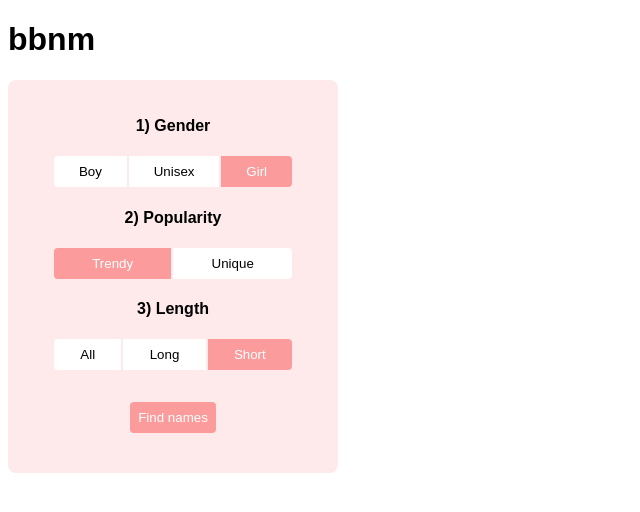
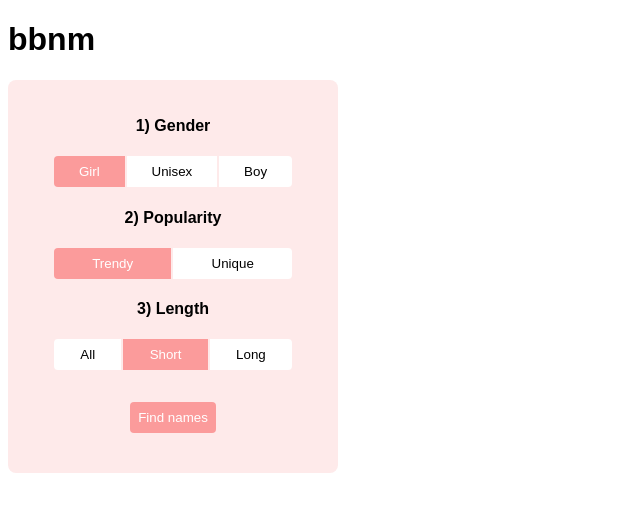
Before and after one commit to tadasmajeris/babyname, a Nuxt app: page / in a window 1280 px wide. Shown: the top 512 px of the page, without its empty margins (0-640 px from the left). Built offline with nearby package versions, Linux system fonts and the light colour scheme.

Commit message:
Option.vue component extracted

```diff
--- a/app.vue
+++ b/app.vue
@@ -24,63 +24,50 @@
                               });
     selectedNames.value = filteredNames.map(n => n.name);
   }
+
+  const optionsArray = [
+    {
+      title: '1) Gender',
+      category: 'gender',
+      buttons: [Gender.GIRL, Gender.UNISEX, Gender.BOY]
+    },
+    {
+      title: '2) Popularity',
+      category: 'popularity',
+      buttons: [Popularity.TRENDY, Popularity.UNIQUE]
+    },
+    {
+      title: '3) Length',
+      category: 'length',
+      buttons: [Length.ALL, Length.SHORT, Length.LONG]
+    }
+  ]
 </script>
 
 <template>
   <div class="container">
     <h1>bbnm</h1>
     <div class="options">
-
-      <div class="option">
-        <h4>1) Gender</h4>
-        <div class="buttons">
-          <button :class="{active: options.gender==Gender.BOY}"
-            @click="options.gender=Gender.BOY">Boy
-          </button>
-          <button :class="{active: options.gender==Gender.UNISEX}"
-            @click="options.gender=Gender.UNISEX">Unisex
-          </button>
-          <button :class="{active: options.gender==Gender.GIRL}"
-            @click="options.gender=Gender.GIRL">Girl
-          </button>
-        </div>
-      </div>
-
-      <div class="option">
-        <h4>2) Popularity</h4>
-        <div class="buttons">
-          <button :class="{active: options.popularity==Popularity.TRENDY}"
-            @click="options.popularity=Popularity.TRENDY">Trendy
-          </button>
-          <button :class="{active: options.popularity==Popularity.UNIQUE}"
-            @click="options.popularity=Popularity.UNIQUE">Unique
-          </button>
-        </div>
-      </div>
-
-      <div class="option">
-        <h4>3) Length</h4>
-        <div class="buttons">
-          <button :class="{active: options.length==Length.ALL}"
-            @click="options.length=Length.ALL">All
-          </button>
-          <button :class="{active: options.length==Length.LONG}"
-            @click="options.length=Length.LONG">Long
-          </button>
-          <button :class="{active: options.length==Length.SHORT}"
-            @click="options.length=Length.SHORT">Short
-          </button>
-        </div>
-      </div>
-
+      <Option v-for="option in optionsArray" :key="option.title" :option="option" :options="options" />
       <button class="primary" @click="findNames">Find names</button>
     </div>
 
     <div class="cards">
-      <div class="card" v-for="name in selectedNames">{{name}}</div>
+      <div class="card" :key="i" v-for="(name, i) in selectedNames">{{name}}</div>
     </div>
   </div>
 </template>
+
+<style>
+button {
+  background-color: white;
+  padding: 0.5rem;
+  flex-grow: 1;
+  border: none;
+  margin: 0 1px;
+  cursor: pointer;
+}
+</style>
 
 <style scoped>
 .container {
@@ -102,34 +89,11 @@
   padding-bottom: 2.5rem;
 }
 
-.buttons {
-  min-width: 240px;
-  display: flex;
-}
-
-button {
-  background-color: white;
-  padding: 0.5rem;
-  flex-grow: 1;
-  border: none;
-  margin: 0 1px;
-  cursor: pointer;
-}
-button:first-of-type {
-  border-top-left-radius: 4px;
-  border-bottom-left-radius: 4px;
-}
-button:last-of-type {
-  border-top-right-radius: 4px;
-  border-bottom-right-radius: 4px;
-}
-button.active, button.primary {
+button.primary {
   background-color: #fb9b9b;
   color: white;
-}
-
-button.primary {
   margin-top: 2rem;
+  border-radius: 4px;
 }
 
 .cards {
@@ -147,3 +111,4 @@ button.primary {
   border-radius: 4px;
 }
 </style>
+// 150
--- /dev/null
+++ b/components/Option.vue
@@ -0,0 +1,49 @@
+<script setup lang="ts">
+import { Gender, Popularity, Length } from "@/data"
+
+interface OptionProps {
+  option: {
+    title: string;
+    category: string;
+    buttons: Gender[] | Popularity[] | Length[];
+  },
+  options: {
+    gender: Gender;
+    popularity: Popularity;
+    length: Length;
+  }
+}
+
+const props = defineProps<OptionProps>()
+</script>
+
+<template>
+  <div class="option">
+    <h4>{{option.title}}</h4>
+    <div class="buttons">
+      <button v-for="value in option.buttons" :key="value" :class="{active: options[option.category]==value}"
+        @click="options[option.category]=value">{{value}}
+      </button>
+    </div>
+  </div>
+</template>
+
+<style scoped>
+button:first-of-type {
+  border-top-left-radius: 4px;
+  border-bottom-left-radius: 4px;
+}
+button:last-of-type {
+  border-top-right-radius: 4px;
+  border-bottom-right-radius: 4px;
+}
+button.active {
+  background-color: #fb9b9b;
+  color: white;
+}
+
+.buttons {
+  min-width: 240px;
+  display: flex;
+}
+</style>
--- a/data.ts
+++ b/data.ts
@@ -18,9 +18,11 @@ export enum Popularity {
 }
 
 export enum Length {
+  ALL = 'All',
   SHORT = 'Short',
   LONG = 'Long',
 }
+
 export const names: Name[] = [
   {
     id: 1,
```
